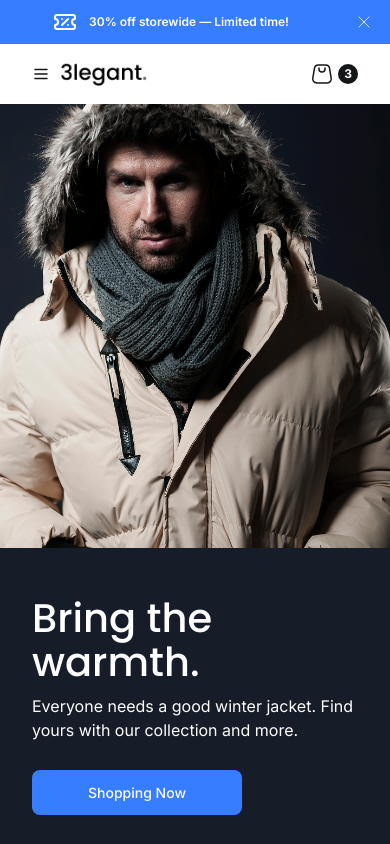
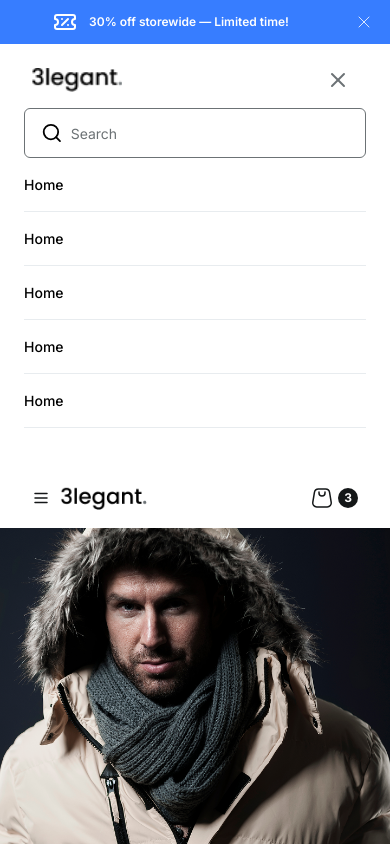
Before and after one commit to MohammadAlamin99/3legant-frontend, a Next.js app: page / in a window 390 px wide. Shown: the top 844 px of the page. Built offline with nearby package versions, Linux system fonts and the light colour scheme.

Commit message:
running mobile menu

```diff
--- a/src/app/layout.tsx
+++ b/src/app/layout.tsx
@@ -27,7 +27,7 @@ export default function RootLayout({
   return (
     <html lang="en">
       <body
-        className={`antialiased`}
+        suppressHydrationWarning className="antialiased"
       >
         {children}
       </body>
--- /dev/null
+++ b/src/components/MobileMenu.tsx
@@ -0,0 +1,35 @@
+import Link from "next/link";
+import Image from "next/image"
+import logo from "../../public/images/phone-logo.png"
+import { Search, X } from "lucide-react";
+
+export default function MobileMenu() {
+    return (
+        <div>
+            <section className="bg-white p-6">
+                <div className="flex justify-between items-center">
+                    <Link href="/">
+                        <Image
+                            src={logo}
+                            alt="logo"
+                            className="w-[105px] h-[24px] object-contain" />
+                    </Link>
+                    <button className="cursor-pointer mr-4">
+                        <X color="#6C7275" width={24} height={24} strokeWidth={2} />
+                    </button>
+                </div>
+                <div className="flex items-center gap-2 py-3 px-4 border-[#6C7275] border rounded-[6px] mt-4 mb-4">
+                    <Search />
+                    <input className="w-full text-[#6C7275] placeholder:text-[#6C7275]  outline-0 font-inter text-[14px] font-normal" type="text" placeholder="Search" />
+                </div>
+                <ul className="font-inter text-[14px] font-medium">
+                    <li className="mb-4 border-b-[1px] border-[#E8ECEF] pb-4"><Link href="#">Home</Link></li>
+                    <li className="mb-4 border-b-[1px] border-[#E8ECEF] pb-4"><Link href="#">Home</Link></li>
+                    <li className="mb-4 border-b-[1px] border-[#E8ECEF] pb-4"><Link href="#">Home</Link></li>
+                    <li className="mb-4 border-b-[1px] border-[#E8ECEF] pb-4"><Link href="#">Home</Link></li>
+                    <li className="mb-4 border-b-[1px] border-[#E8ECEF] pb-4"><Link href="#">Home</Link></li>
+                </ul>
+            </section>
+        </div>
+    );
+}
--- a/src/components/NavMenu.tsx
+++ b/src/components/NavMenu.tsx
@@ -1,18 +1,22 @@
+"use client";
 import { CircleUser, Search, Menu } from "lucide-react";
 import Logo from "../../public/images/Logo.png"
 import Image from "next/image"
 import Link from "next/link";
+import MobileMenu from "./MobileMenu";
 export default function NavMenu() {
     return (
-        <div>
+        <>
+            <MobileMenu />
             <div className="container bg-white mx-auto py-[18px] flex justify-between px-8 lg:px-0 ">
                 <div className="flex items-center gap-1">
                     <Menu className="block lg:hidden md:hidden cursor-pointer" size={18} color="#141718" strokeWidth={2} />
+                    <Link href="/">
                         <Image
                             src={Logo}
                             alt="logo"
-                        className="w-[105px] h-[24px] object-contain"
-                    />
+                            className="w-[105px] h-[24px] object-contain" />
+                    </Link>
                 </div>
                 <ul className="hidden items-center justify-center gap-10 font-space-grotesk text-[14px] font-medium md:flex">
                     <Link href="#"><li>Home</li></Link>
@@ -33,6 +37,6 @@ export default function NavMenu() {
                     </div>
                 </div>
             </div>
-        </div>
+        </>
     );
 }
```
Also changed, not shown: public/images/phone-logo.png (added). Lines whose indentation alone changed are shown as unchanged.
